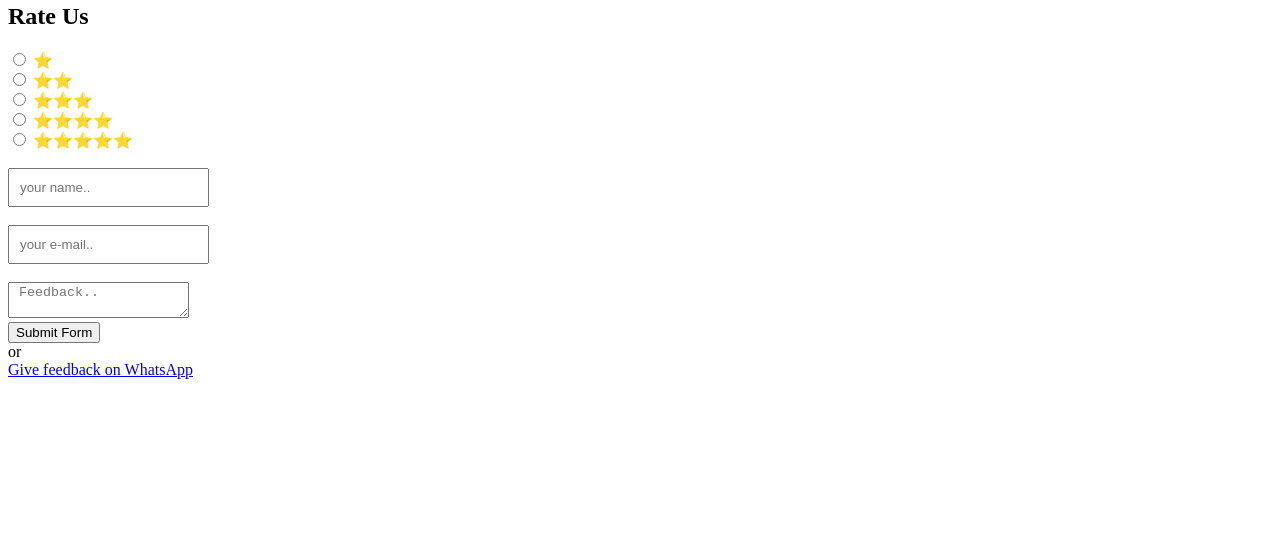
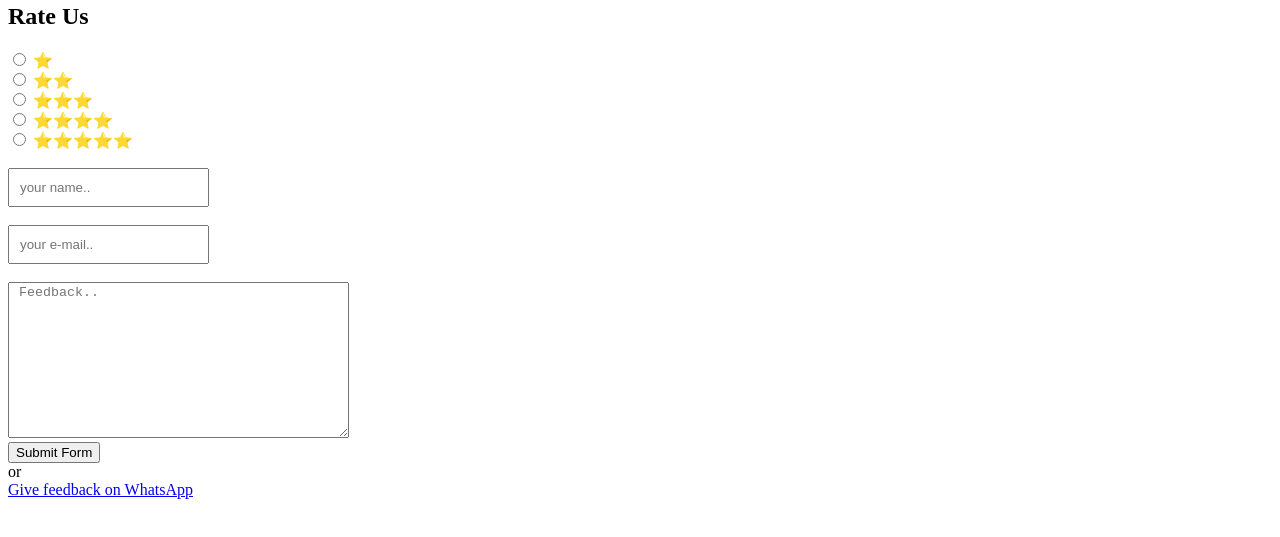
Before and after one commit to Ask1012/Music_with_ask, a plain HTML site: page Check.html in a window 1280 px wide. Shown: the part 81-618 px from the top of the page. Drawn offline with Linux system fonts and the light colour scheme.

Commit message:
Update Check.html

```diff
--- a/Check.html
+++ b/Check.html
@@ -41,7 +41,7 @@ h1{ border:2px solid black; background-color:cyan;
 
     <input type="text" name="name" placeholder="your name.." required><br><br>
     <input type="email" name="email" placeholder="your e-mail.." required><br><br>
-    <textarea name="message" placeholder=" Feedback.." required></textarea><br>
+    <textarea name="message" placeholder=" Feedback.." cols="40" rows="10" required></textarea><br>
     <button type="submit">Submit Form</button>
 
 </form> or
```
